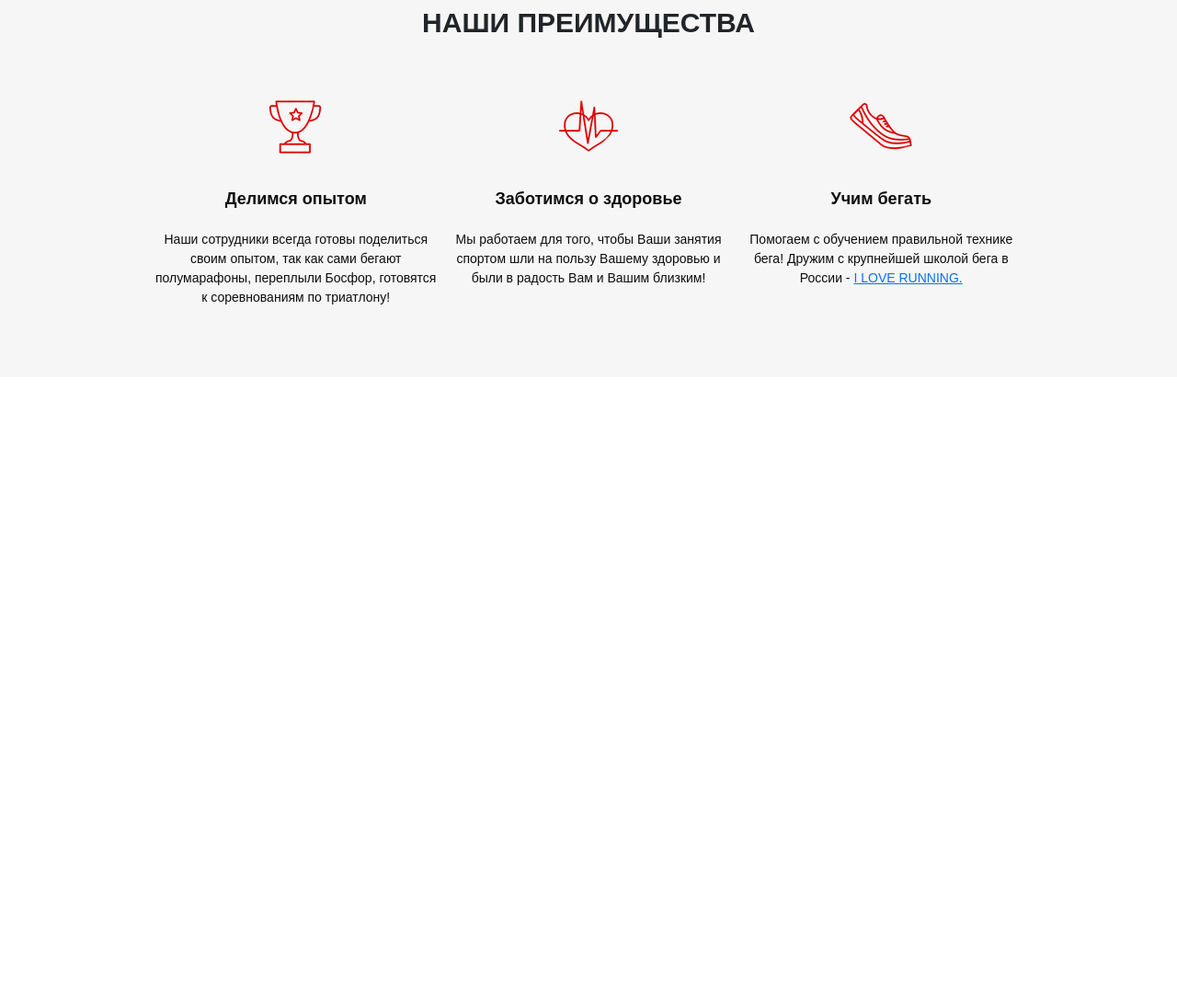
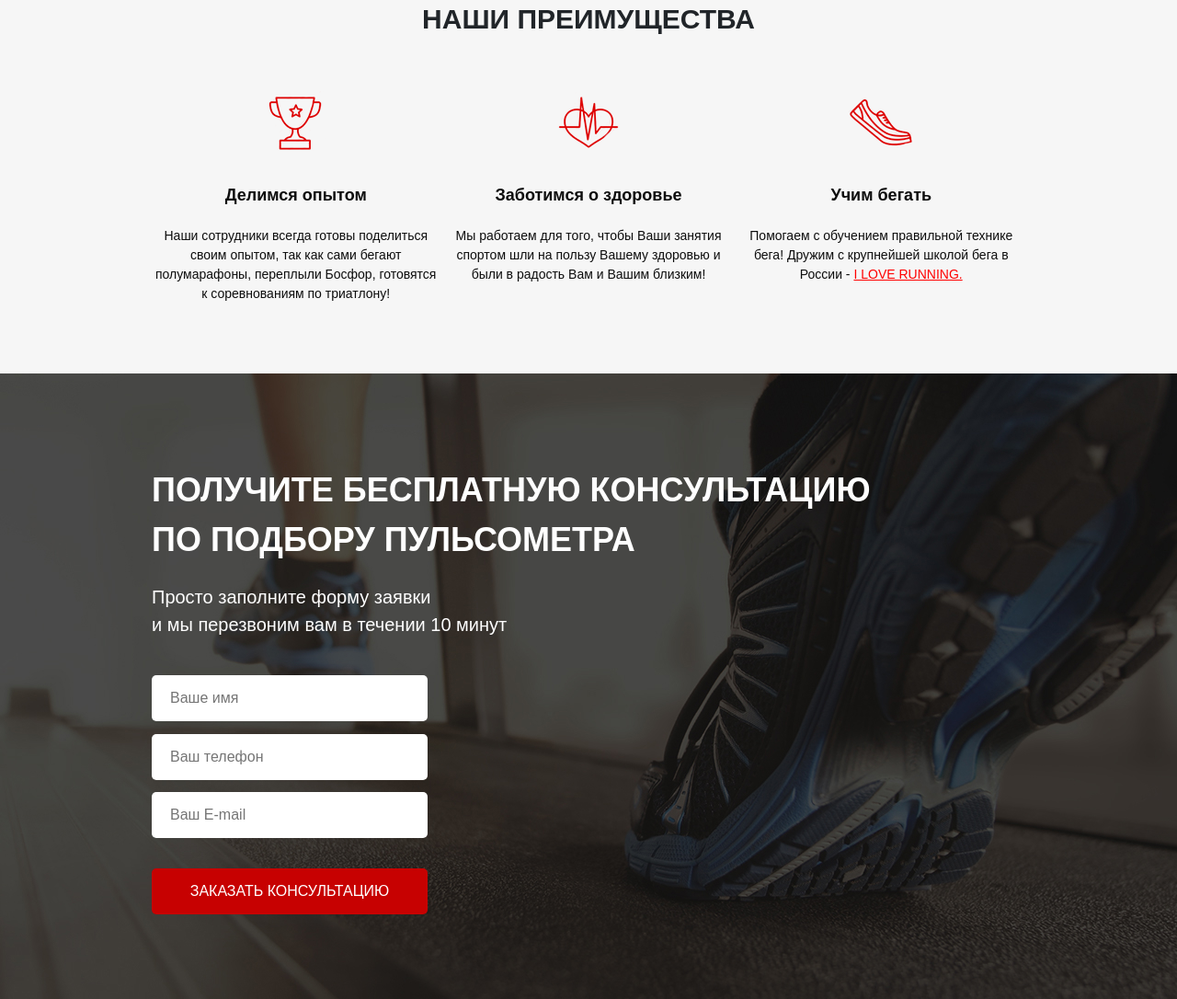
Before and after one commit to oea8585/RunSmart, a website: page src/index.html in a window 1280 px wide. Shown: the part 751-1837 px from the top of the page at 92% size. Before the commit the page ends 1161 px from the top, so only its background shows below. Drawn offline with Linux system fonts and the light colour scheme.

Commit message:
The third block is finished, but form does not work because JS isn't attached

```diff
--- a/src/index.html
+++ b/src/index.html
@@ -54,7 +54,7 @@
     </div>
     <div class="advantages">
         <div class="container">
-            <h3 class="advantages__header">
+            <h3 class="title">
                 НАШИ ПРЕИМУЩЕСТВА
             </h3>
             <div class="advantages__wrapper">
@@ -94,5 +94,21 @@
             </div>
         </div>
     </div>
+    <div class="consultation">
+        <div class="container">
+            <h3 class="title title_left">
+                Получите бесплатную консультацию<br>по подбору пульсометра
+            </h3>
+            <div class="consultation__descr">
+                Просто заполните форму заявки<br>и мы перезвоним вам в течении 10 минут
+            </div>
+            <form class="feed_form" action="#">
+                <input name="name" required placeholder="Ваше имя" type="text">
+                <input name="phone" required placeholder="Ваш телефон" type="tel">
+                <input name="e-mail" required placeholder="Ваш E-mail" type="email">
+                <button class="button button_form">заказать консультацию</button>
+            </form>
+        </div>
+    </div>
 </body>
 </html>
--- a/src/sass/blocks/_advantages.scss
+++ b/src/sass/blocks/_advantages.scss
@@ -2,11 +2,6 @@
     min-height: 473px;
     background-color: #F6F6F6;
     padding-top: 70px;
-    &__header {
-        font-weight: 700;
-        font-size: 30px;
-        text-align: center;
-    }
     &__wrapper {
         margin-top: 60px;
         display: flex;
--- a/src/sass/blocks/_buttons.scss
+++ b/src/sass/blocks/_buttons.scss
@@ -10,8 +10,14 @@
     text-transform: uppercase;
     &_main {
         margin-top: 65px;
-        width: 303px;
-        height: 54px;
+        width: 300px;
+        height: 50px;
+        font-size: 16px;
+    }
+    &_form {
+        margin-top: 20px;
+        width: 100%;
+        height: 50px;
         font-size: 16px;
     }
 }
--- /dev/null
+++ b/src/sass/blocks/_consultation.scss
@@ -0,0 +1,12 @@
+.consultation {
+    background: url(../img/second-bg.jpg) center (center/cover) no-repeat;
+    min-height: 680px;
+    padding: 100px 0 90px 0;
+    &__descr {
+        margin-top: 20px;
+        color: #ffffff;
+        font-weight: 500;
+        font-size: 20px;
+        line-height: 150%;
+    }
+}
--- /dev/null
+++ b/src/sass/blocks/_forms.scss
@@ -0,0 +1,17 @@
+.feed_form {
+    margin-top: 40px;
+    display: flex;
+    flex-direction: column;
+    justify-content: space-between;
+    width: 300px;
+    height: 260px;
+    input {
+        height: 50px;
+        border: none;
+        border-radius: 5px;
+        font-weight: 300;
+        padding: 0 20px;
+        color: #4B4B4B;
+    }
+
+}
--- a/src/sass/blocks/_media.scss
+++ b/src/sass/blocks/_media.scss
@@ -1,5 +1,5 @@
 @media ( max-width: 991px) {
-    .container{
-        max-width: 760px;
-    }
+	.container {
+			max-width: 720px
+	}
 }
--- a/src/sass/blocks/_promo.scss
+++ b/src/sass/blocks/_promo.scss
@@ -1,7 +1,7 @@
 .promo {
     min-height: 650px;
     padding: 20px 0 90px 0;
-    background: url(../../img/first-bg.jpg) center (center/cover) no-repeat;
+    background: url(../img/first-bg.jpg) center (center/cover) no-repeat;
 
     &__wrapper {
         display: flex;
--- /dev/null
+++ b/src/sass/blocks/_title.scss
@@ -0,0 +1,12 @@
+.title {
+    font-weight: 700;
+    font-size: 30px;
+    text-align: center;
+    text-transform: uppercase;
+    &_left {
+        color: #ffffff;
+        text-align: left;
+        font-size: 36px;
+        line-height: 150%;
+        }
+    }
--- a/src/sass/blocks/style.scss
+++ /dev/null
@@ -1,13 +0,0 @@
-@import "../base/variables";
-@import "../blocks/promo";
-@import "../blocks/header";
-@import "../blocks/buttons";
-@import "../blocks/advantages";
-@import "../blocks/media";
-* {
-    font-family: 'Museo Sans Cyrl', sans-serif;
-}
-.container {
-    max-width: 950px;
-    margin: 0 auto;
-}
--- /dev/null
+++ b/src/sass/style.scss
@@ -0,0 +1,17 @@
+@import "blocks/media";
+@import "base/variables";
+@import "blocks/promo";
+@import "blocks/header";
+@import "blocks/buttons";
+@import "blocks/advantages";
+@import "blocks/title";
+@import "blocks/consultation";
+@import "blocks/forms";
+
+* {
+    font-family: 'Museo Sans Cyrl', sans-serif;
+}
+.container {
+    max-width: 950px;
+    margin: 0 auto;
+}
```
Also changed, not shown: css/style.min.css (added), src/css/blocks/style.min.css, src/css/style.min.css, 2 other files.
